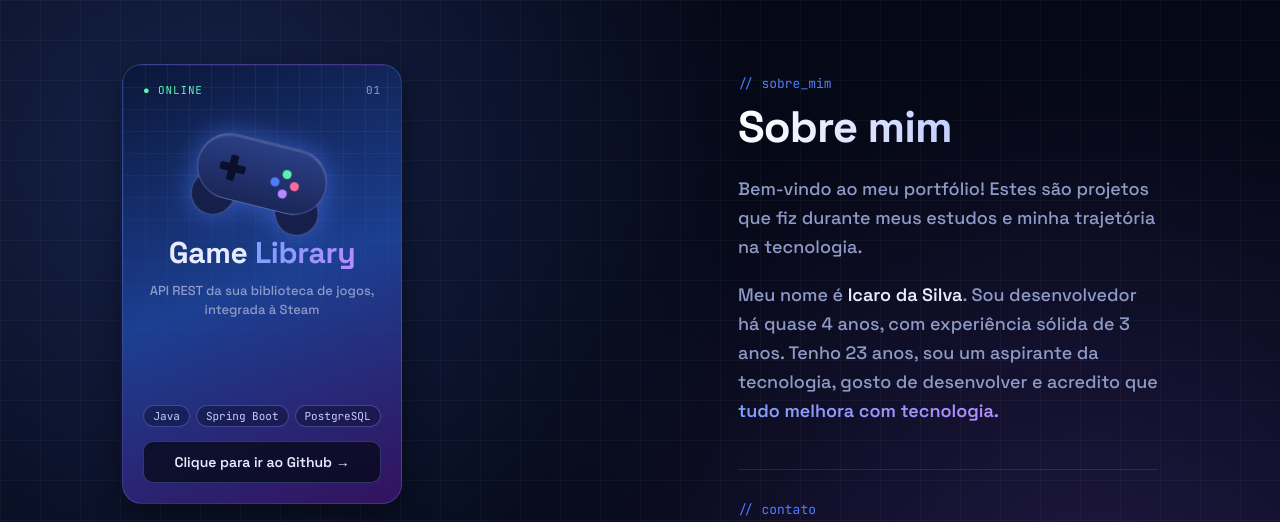
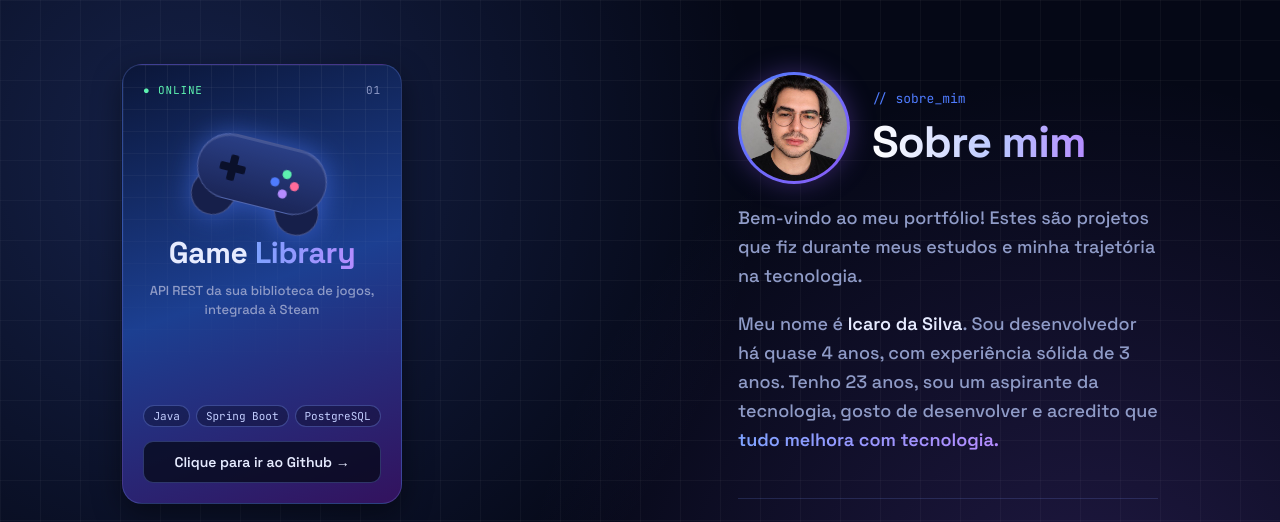
Before and after one commit to Icaro-Vieira-dev/Portfolio_online, a plain HTML site: page index.html in a window 1280 px wide. Shown: the top 522 px of the page. Drawn offline with Linux system fonts and the light colour scheme.

Commit message:
feat: foto no Sobre mim
- foto redonda com anel em degrade azul -> roxo ao lado do titulo
- imagem otimizada (PNG 194 KB -> JPG 27 KB)
- no celular a foto fica centralizada acima do titulo

Co-Authored-By: Claude Opus 5.5 <noreply@anthropic.com>

```diff
--- a/index.html
+++ b/index.html
@@ -47,8 +47,13 @@
     </section>
 
     <aside class="sobre">
-      <span class="sobre__comentario">// sobre_mim</span>
-      <h1 class="sobre__titulo">Sobre mim</h1>
+      <div class="sobre__cabecalho">
+        <img class="sobre__foto" src="img/foto-icaro.jpg" alt="Foto de Icaro da Silva" width="112" height="112">
+        <div>
+          <span class="sobre__comentario">// sobre_mim</span>
+          <h1 class="sobre__titulo">Sobre mim</h1>
+        </div>
+      </div>
       <p class="sobre__texto">
         Bem-vindo ao meu portfólio! Estes são projetos que fiz durante meus estudos e minha trajetória na tecnologia.
       </p>
--- a/style.css
+++ b/style.css
@@ -272,6 +272,30 @@ body {
   padding-top: 8px;
 }
 
+.sobre__cabecalho {
+  display: flex;
+  align-items: center;
+  gap: 22px;
+}
+
+/* foto redonda com anel em degradê: o "anel" é o fundo aparecendo no padding de 3px */
+.sobre__foto {
+  flex-shrink: 0;
+  width: 112px;
+  height: 112px;
+  padding: 3px;
+  border-radius: 50%;
+  object-fit: cover;   /* se um dia a foto não for quadrada, ela é recortada em vez de achatada */
+  background: linear-gradient(135deg, var(--brilho-azul), var(--brilho-roxo));
+  box-shadow: 0 0 26px rgba(139, 92, 246, .35);
+  transition: transform .3s ease, box-shadow .3s ease;
+}
+
+.sobre__foto:hover {
+  transform: scale(1.05);
+  box-shadow: 0 0 36px rgba(139, 92, 246, .6);
+}
+
 .sobre__comentario {
   font-family: "JetBrains Mono", monospace;
   font-size: 13px;
@@ -399,13 +423,15 @@ body {
   }
   .projetos { justify-content: center; }
   .sobre { text-align: center; }
+  .sobre__cabecalho { flex-direction: column; gap: 14px; }
   .sobre__titulo { font-size: 36px; }
   .contato__links { justify-content: center; }
 }
 
 /* quem pediu ao sistema menos animação não vê o movimento, só o brilho */
 @media (prefers-reduced-motion: reduce) {
-  .card, .card::after, .controle, .card__botao, .contato__botao { transition: none; }
+  .card, .card::after, .controle, .card__botao, .contato__botao, .sobre__foto { transition: none; }
+  .sobre__foto:hover { transform: none; }
   .contato__botao:hover, .contato__botao:focus-visible { transform: none; }
   .card:hover, .card:focus-visible { transform: none; }
   .card:hover .controle, .card:focus-visible .controle { transform: rotate(14deg); }
```
Also changed, not shown: img/foto-icaro.jpg (added).
